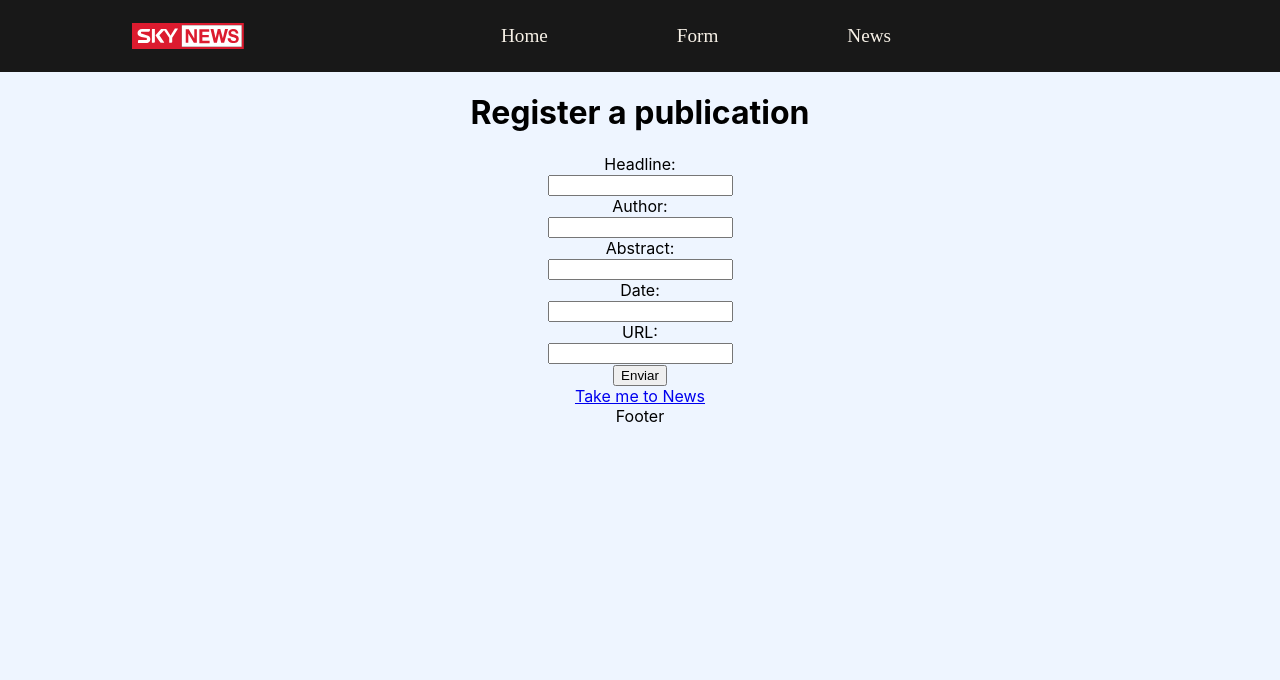
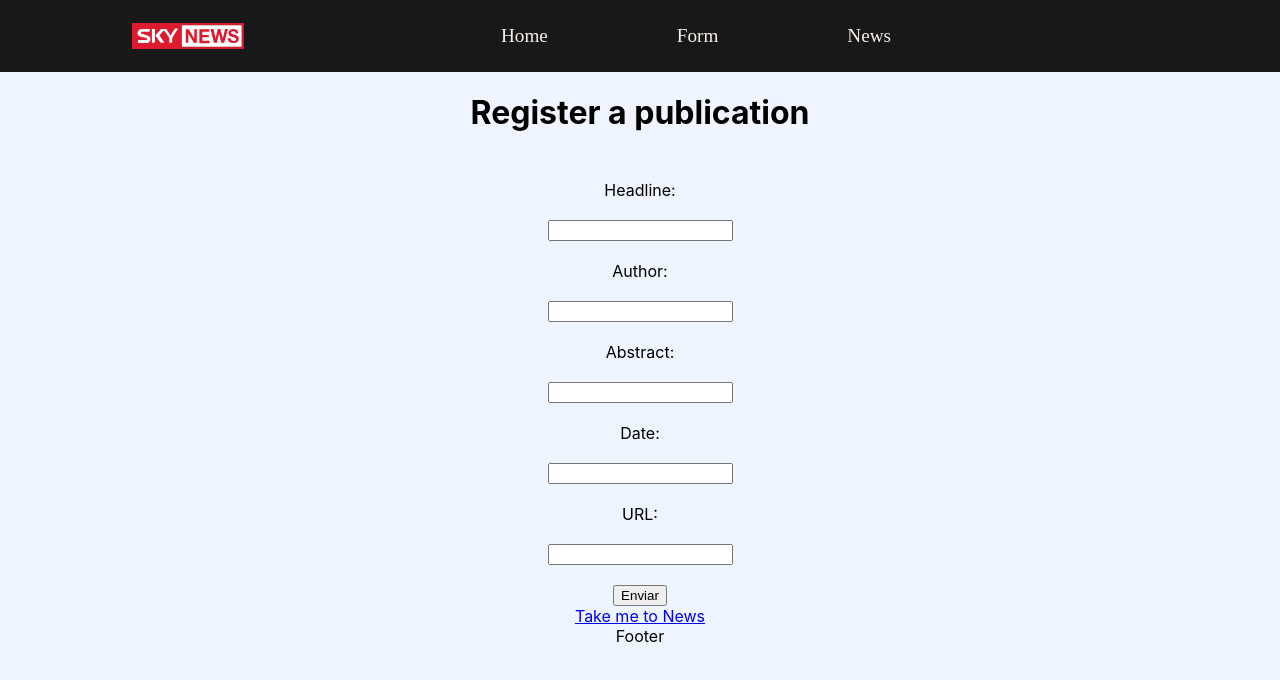
Before and after one commit to airin181/news_react, a React (Create React App) app in the folder my-app/: page /form in a window 1280 px wide. Shown: the top 680 px of the page. Built offline with nearby package versions, Linux system fonts and the light colour scheme; a web font is replaced by a local one.

Commit message:
Testing search bar

```diff
--- a/my-app/package.json
+++ b/my-app/package.json
@@ -10,7 +10,6 @@
     "@testing-library/react": "^13.1.1",
     "@testing-library/user-event": "^13.5.0",
     "axios": "^0.27.2",
-    "dotenv": "^16.0.0",
     "react": "^18.1.0",
     "react-dom": "^18.1.0",
     "react-router-dom": "^6.3.0",
--- a/my-app/src/components/Main/Form/Form.jsx
+++ b/my-app/src/components/Main/Form/Form.jsx
@@ -1,5 +1,8 @@
 import React, { Component } from "react";
 import { Link } from "react-router-dom";
+
+/* import Button from '@mui/material/Button';
+import TextField from '@mui/material/TextField'; */
 
 class Form extends Component {
 
@@ -30,10 +33,11 @@ class Form extends Component {
 
   render() {
 
-    return (<div>
+    return (
+    <div>
 
       <h1>Register a publication</h1>
-      <form onSubmit={this.saveNews}>
+      <form onSubmit={this.saveNews} className="form">
 
         <label htmlFor="headline">Headline:</label> <br />
         <input type="text" name="headline"id="headline"/> <br />
@@ -51,10 +55,24 @@ class Form extends Component {
         <input type="text" name="url"id="url"/> <br />
 
         <input type="submit" value="Enviar"/>
+        <Link to="/news">Take me to News</Link>
        </form>
 
-       <Link to="/news">Take me to News</Link>
 
+
+
+  {/*       <h1>Register a publication</h1>
+        <div className="form">
+        <TextField id="outlined-basic" label="Headline:" variant="outlined" name='headline' v/>
+        <TextField id="outlined-basic" label="Author:" variant="outlined" name='author'/>
+        <TextField id="outlined-basic" label="Abstract:" variant="outlined" name='abstract'/>
+        <TextField id="outlined-basic" label="Date:" variant="outlined" name='date'/>
+        <TextField id="outlined-basic" label="URL post" variant="outlined" name='url'/>
+
+        <Button variant="contained" type="submit" className="Button" sx={{margin:1}} onClick={this.saveNews}>Save</Button>
+        <Link to="/news">Take me to News</Link>
+
+        </div> */}
     </div>)
   }
 }
--- a/my-app/src/components/Main/News/News.jsx
+++ b/my-app/src/components/Main/News/News.jsx
@@ -2,6 +2,9 @@ import React, { Component } from "react";
 import Card from './Card/Card';
 import axios from 'axios';
 import { v4 as uuidv4 } from 'uuid';
+
+
+
 
 class News extends Component {
 
@@ -15,9 +18,18 @@ class News extends Component {
 
   }
 
-  async componentDidMount() {
+/*   handleSearch = (event) =>{
 
-      const response = await axios.get('https://api.nytimes.com/svc/search/v2/articlesearch.json?q=election&api-key=P0q0v3lJrsrUROozp6ZbynIJZP64wVkO'/*  + process.env.API_KEY */)
+    event.preventDefault();
+    const topic = event.target.search.value.toLowerCase()
+    console.log('topic:',topic);
+    return topic
+
+  } */
+
+  async componentDidMount(event) {
+
+      const response = await axios.get(`https://api.nytimes.com/svc/search/v2/articlesearch.json?q=${this.handleSearch}&api-key=${process.env.REACT_APP_API_KEY}`)
 
       const data = response.data;
       const selectedData = data.response.docs.slice(0 - 5)
@@ -41,6 +53,7 @@ class News extends Component {
 }
 
 
+
   render() {
     const newsCreated = this.props.value.newsForm; //array de obj
     console.log('newsCreated en NEWS: ', newsCreated);
@@ -52,6 +65,11 @@ class News extends Component {
     return (
       <>
          <h1>Be in tune with the latest news!</h1>
+  {/*       <form onSubmit={(event) =>handleSearch(event)}>
+          <label htmlFor="search"></label>
+          <input type="text" name="search"/>
+          <input type="submit" value="Search"/>
+         </form>  */}
          <section>
            {
            allNews.map((news, i) => <Card news={news} key={uuidv4()} remove={() => this.removeCard(i)}/>)
--- a/my-app/src/styles/components/_form.scss
+++ b/my-app/src/styles/components/_form.scss
@@ -0,0 +1,4 @@
+.css-1u3bzj6-MuiFormControl-root-MuiTextField-root{
+    width: 70%
+;
+}
```
Also changed, not shown: 2 other files (tests, documents, lock files or other folders).
